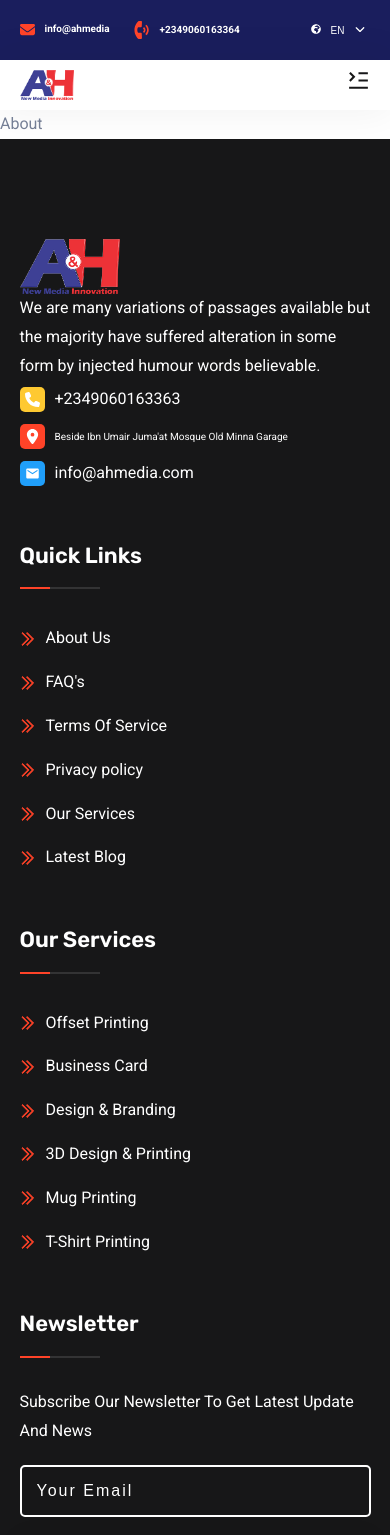
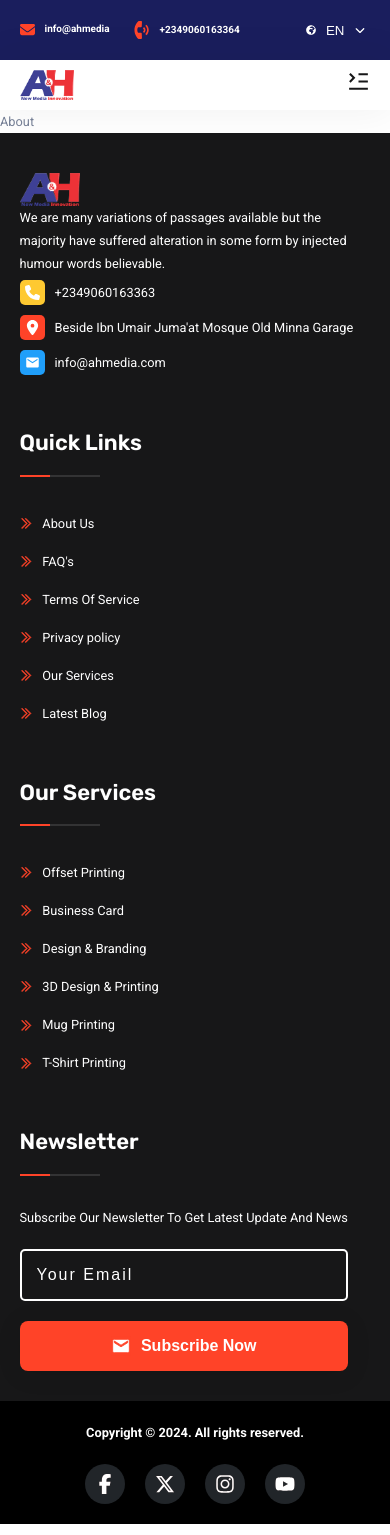
Before and after one commit to Aminu-Musa/AH-New-Innovation-Media-Website, a React (Vite) app: page /about in a window 390 px wide. Shown: the top 1535 px of the page. Built offline with nearby package versions, Linux system fonts and the light colour scheme; a web font is replaced by a local one.

Commit message:
Header on Mobile Fixed Adjusted - fonts

```diff
--- a/src/index.css
+++ b/src/index.css
@@ -35,7 +35,7 @@ body {
 body {
   font-family: "Roboto", sans-serif;
   font-style: normal;
-  font-size: 1rem;
+  font-size: .8rem;
   font-weight: normal;
   color: #757f95;
   line-height: 1.8;
--- a/src/mediaQuery.css
+++ b/src/mediaQuery.css
@@ -1,24 +1,3 @@
-/* @media (max-width: 360px) {
-  .main-header .container {
-    padding: 10px 0;
-  }
-  .lang-button {
-    display: none;
-    height: 40px;
-  }
-} */
-
-/* @media (max-width: 430px) {
-  .main-header {
-    padding: 10px 0;
-    .container {
-      height: 40px;
-    }
-  }
-  .lang-button {
-    display: none;
-  }
-} */
 
 @media (max-width: 791px) {
   .hamburger {
@@ -68,24 +47,12 @@
 }
 
 /* FOOTER */
-@media (max-width: 1088px) {
-  .foot-col {
-    padding: 0 !important;
-  }
-  footer {
-    .container {
-      display: grid;
-      grid-template-columns: repeat(3, 1fr);
-      justify-items: center;
-    }
-  }
-  .newsletter {
-    column-span: 1/9 !important;
-  }
-}
-
 /* 320px — 480px: Mobile devices. */
 @media (max-width: 480px) {
+  body{
+    body {
+      font-size: .8rem;
+  }
   top-header {
     .container {
       display: flex;
@@ -107,12 +74,16 @@
     display: grid;
     grid-template-columns: 1fr;
     justify-items: start;
+    padding-bottom: 30px;
+    padding-top: 40px;
   }
-
+.top-header-left{
   .top-header-left-contact,
   .top-header-right, span {
     font-size: x-small !important;
   }
+
+}
 
   .lang-button {
     svg {
@@ -120,6 +91,25 @@
       height: 10px !important;
     }
   }
+
+  footer {
+    & .foot-col {
+        img {
+            cursor: pointer;
+            width: 60px;
+        }
+    }
+}
+
+.footer-end {
+  .wrapper {
+      justify-content: center;
+      gap: 20px;
+  }
+}
+.foot-col{
+  padding: 0 !important;
+}
 }
 
 /* 481px — 768px: iPads, Tablets. */
```
